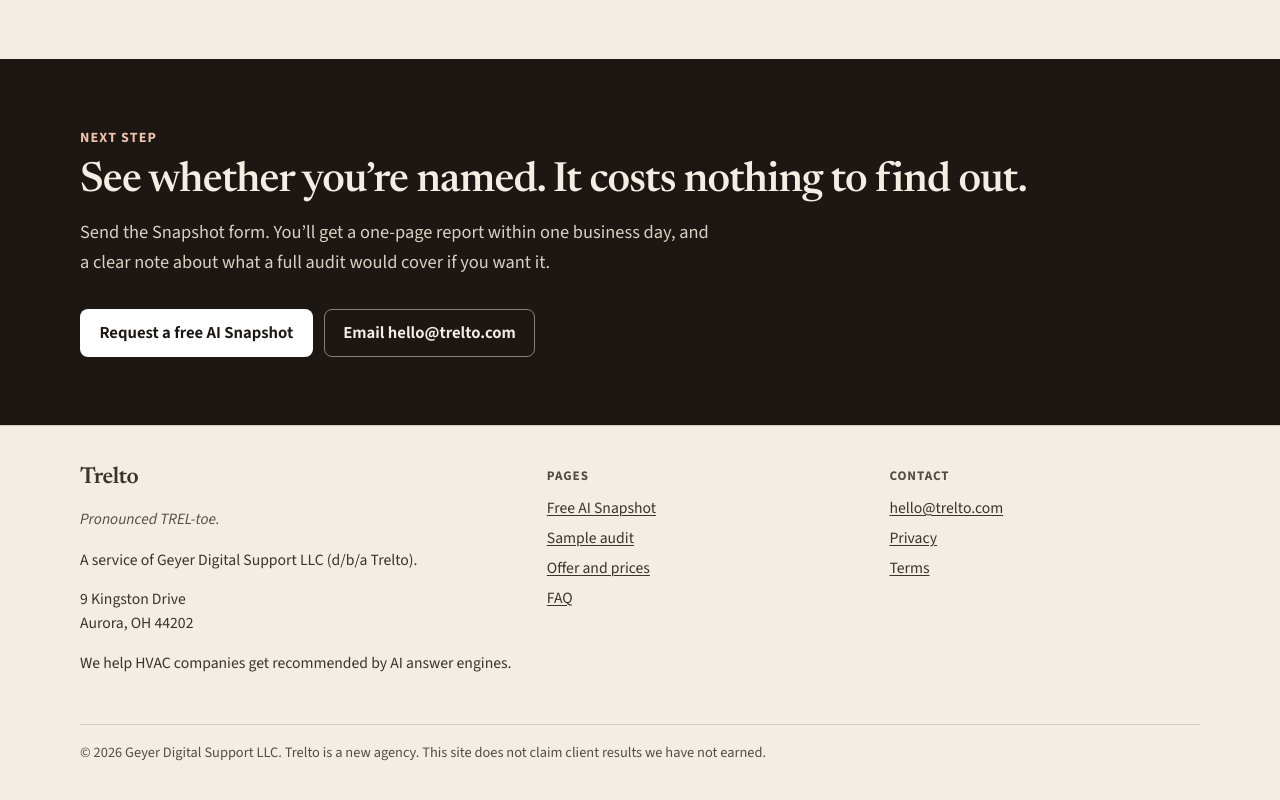
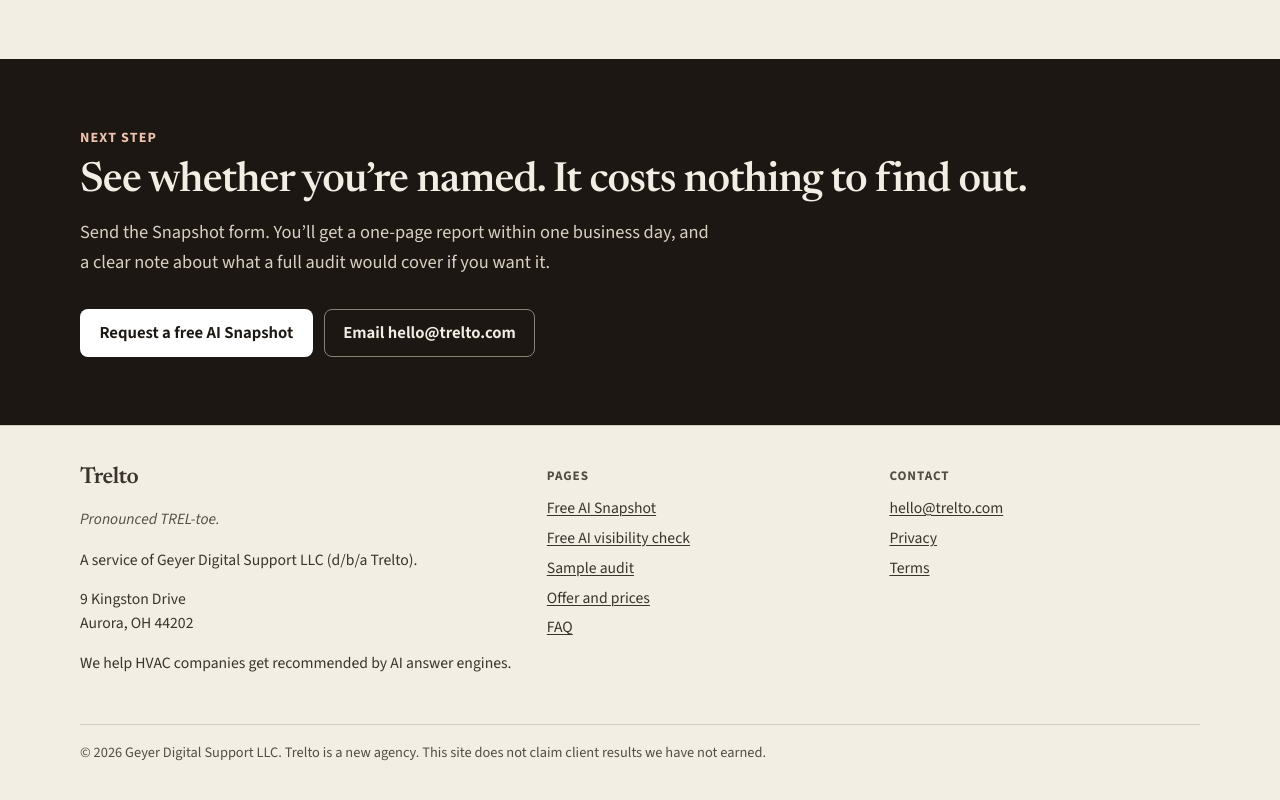
Before and after one commit to YOU18mission/trelto-site, a plain HTML site: page index.html in a window 1280 px wide. Shown: the part 5062-5862 px from the top of the page. Drawn offline with Linux system fonts and the light colour scheme.

Commit message:
Add check.html footer link on home, snapshot, sample audit, and welcome pages

```diff
--- a/index.html
+++ b/index.html
@@ -346,6 +346,7 @@
           <h2>Pages</h2>
           <ul>
             <li><a href="/snapshot.html">Free AI Snapshot</a></li>
+            <li><a href="/check.html">Free AI visibility check</a></li>
             <li><a href="/sample-audit.html">Sample audit</a></li>
             <li><a href="/#offer">Offer and prices</a></li>
             <li><a href="/#faq">FAQ</a></li>
```
Also changed, not shown: sample-audit.html (+1 -0 lines), snapshot.html (+1 -0 lines), welcome.html (+1 -0 lines).
